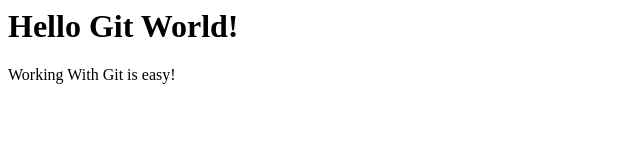
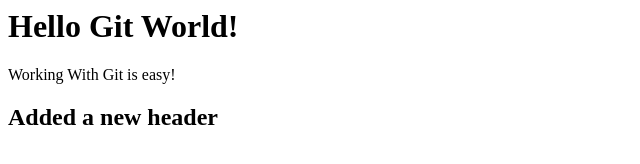
Before and after one commit to kushalkhaneja/GitGitHub, a plain HTML site: page index.html in a window 1280 px wide. Shown: the whole page, without its empty margins (0-640 px from the left). Drawn offline with Linux system fonts and the light colour scheme.

Commit message:
Added a new line to the file

```diff
--- a/index.html
+++ b/index.html
@@ -3,3 +3,5 @@
 <div>
     <p> Working With Git is easy! </p>
 </div>
+
+<h2> Added a new header</h2>
```
